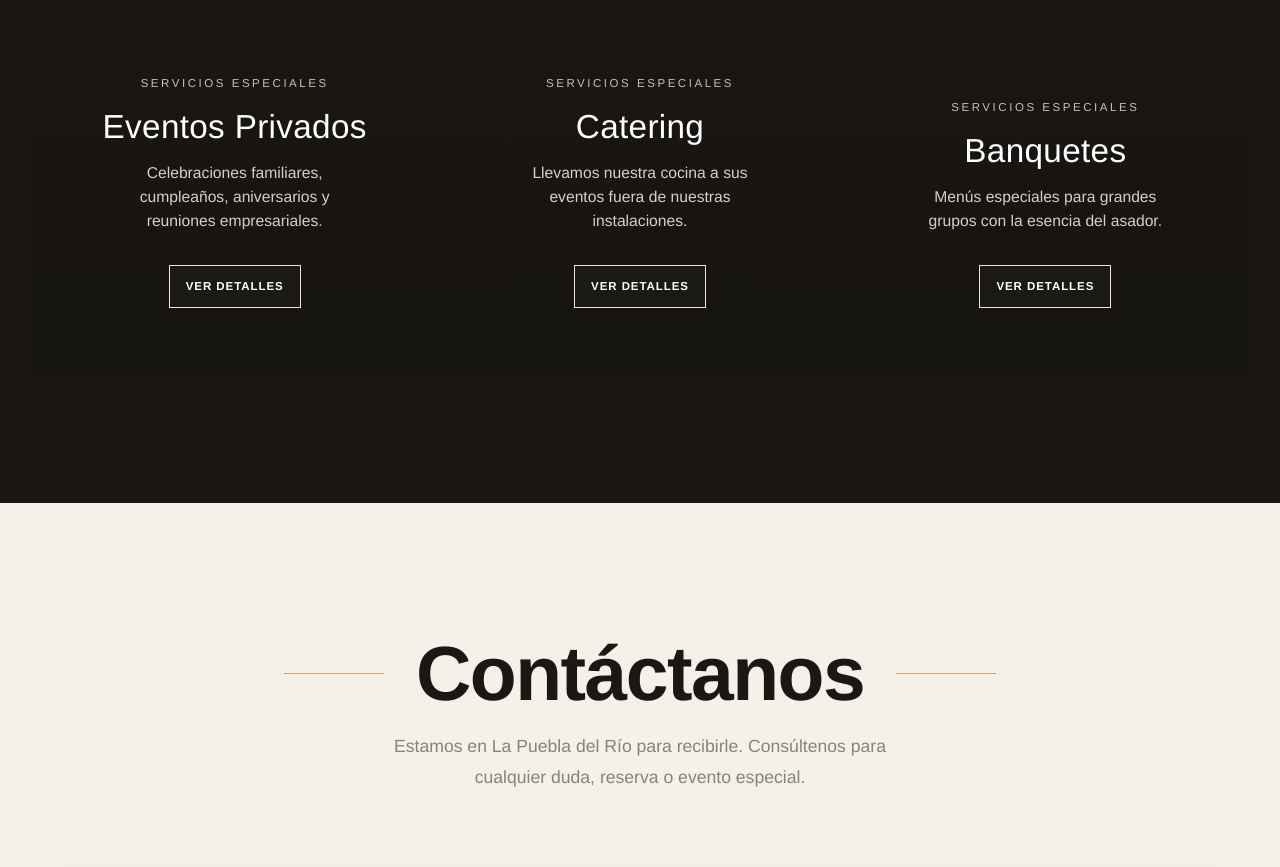
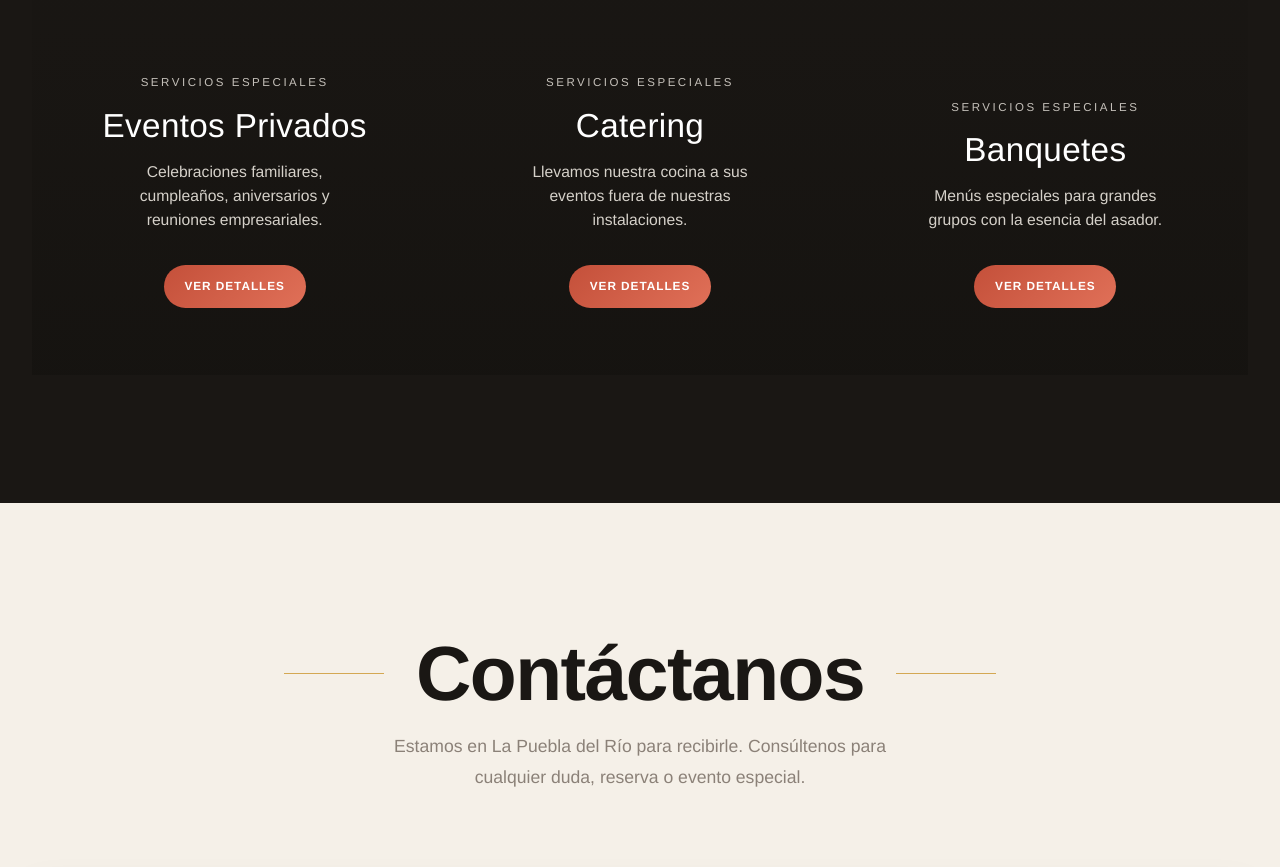
Before and after one commit to francheskajcg/web-bar-asador-de-la-puebla, a website built with Vite: page src/index.html in a window 1280 px wide. Shown: the part 3484-4351 px from the top of the page. Built offline with nearby package versions, Linux system fonts and the light colour scheme; files whose address does not match are found by name.

Commit message:
cambio en los botones de ver detalle

```diff
--- a/src/partials/main.html
+++ b/src/partials/main.html
@@ -95,7 +95,7 @@
           <span class="events-tile__eyebrow">Servicios especiales</span>
           <h3 class="events-tile__title">Eventos Privados</h3>
           <p>Celebraciones familiares, cumplea&ntilde;os, aniversarios y reuniones empresariales.</p>
-          <a href="#contacto" class="events-tile__link">Ver detalles</a>
+          <a href="#contacto" class="events-tile__link btn btn-primary">Ver detalles</a>
         </div>
       </article>
 
@@ -105,7 +105,7 @@
           <span class="events-tile__eyebrow">Servicios especiales</span>
           <h3 class="events-tile__title">Catering</h3>
           <p>Llevamos nuestra cocina a sus eventos fuera de nuestras instalaciones.</p>
-          <a href="#contacto" class="events-tile__link">Ver detalles</a>
+          <a href="#contacto" class="events-tile__link btn btn-primary">Ver detalles</a>
         </div>
       </article>
 
@@ -115,7 +115,7 @@
           <span class="events-tile__eyebrow">Servicios especiales</span>
           <h3 class="events-tile__title">Banquetes</h3>
           <p>Men&uacute;s especiales para grandes grupos con la esencia del asador.</p>
-          <a href="#contacto" class="events-tile__link">Ver detalles</a>
+          <a href="#contacto" class="events-tile__link btn btn-primary">Ver detalles</a>
         </div>
       </article>
 
--- a/src/scss/pages/_index.scss
+++ b/src/scss/pages/_index.scss
@@ -529,22 +529,11 @@
   display: inline-flex;
   align-items: center;
   justify-content: center;
-  min-width: 110px;
-  padding: 0.65rem 1rem;
-  border: 1px solid rgba(245, 240, 232, 0.95);
-  color: var(--color-white);
-  background: rgba(255, 255, 255, 0.02);
-  font-size: 0.72rem;
+  width: fit-content;
+  padding: 0.72rem 1.3rem;
+  font-size: 0.74rem;
   font-weight: 700;
   letter-spacing: 0.08em;
-  text-transform: uppercase;
-  transition: background var(--transition-fast), color var(--transition-fast), border-color var(--transition-fast);
-
-  &:hover {
-    background: rgba(245, 240, 232, 0.18);
-    color: var(--color-white);
-    border-color: rgba(245, 240, 232, 0.72);
-  }
 }
 
 /* Responsive */
```
Also changed, not shown: docs/index.html (+4 -4 lines), docs/more-info.html (+1 -1 lines), 2 other files.
